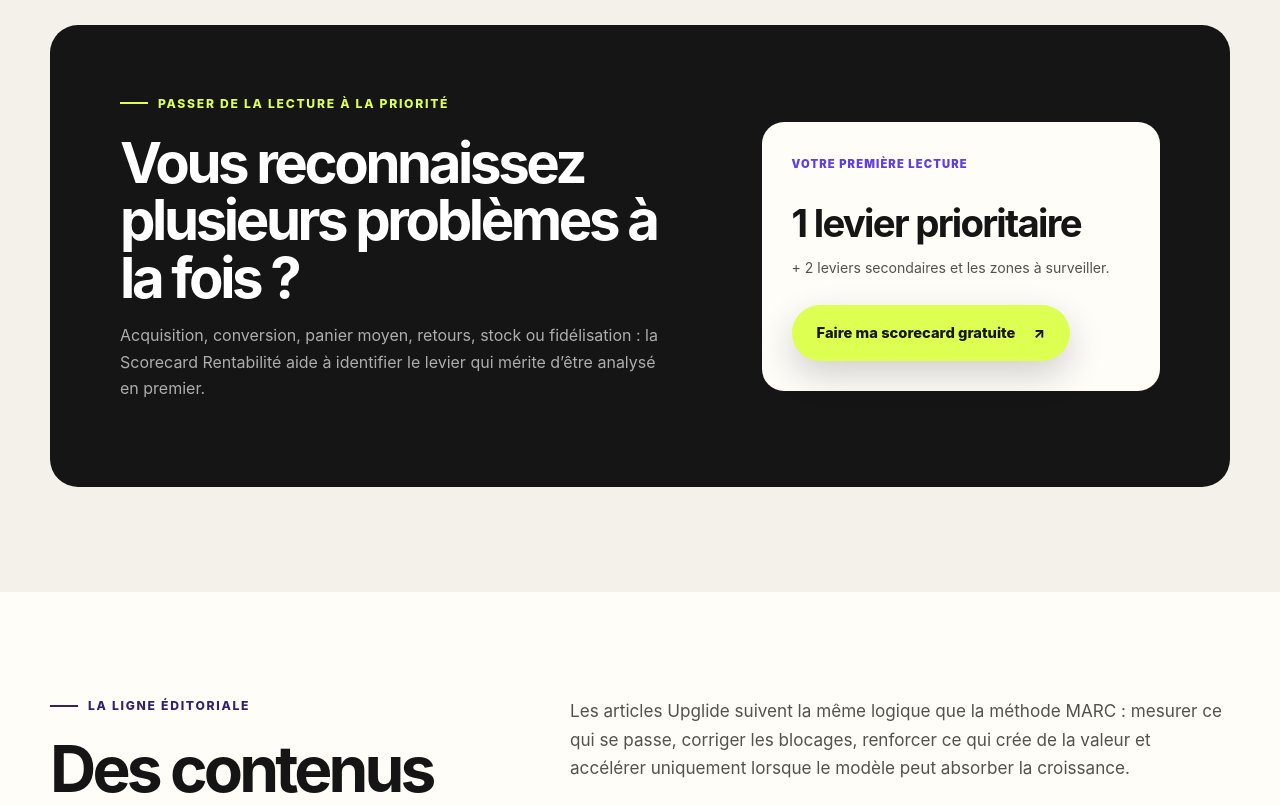
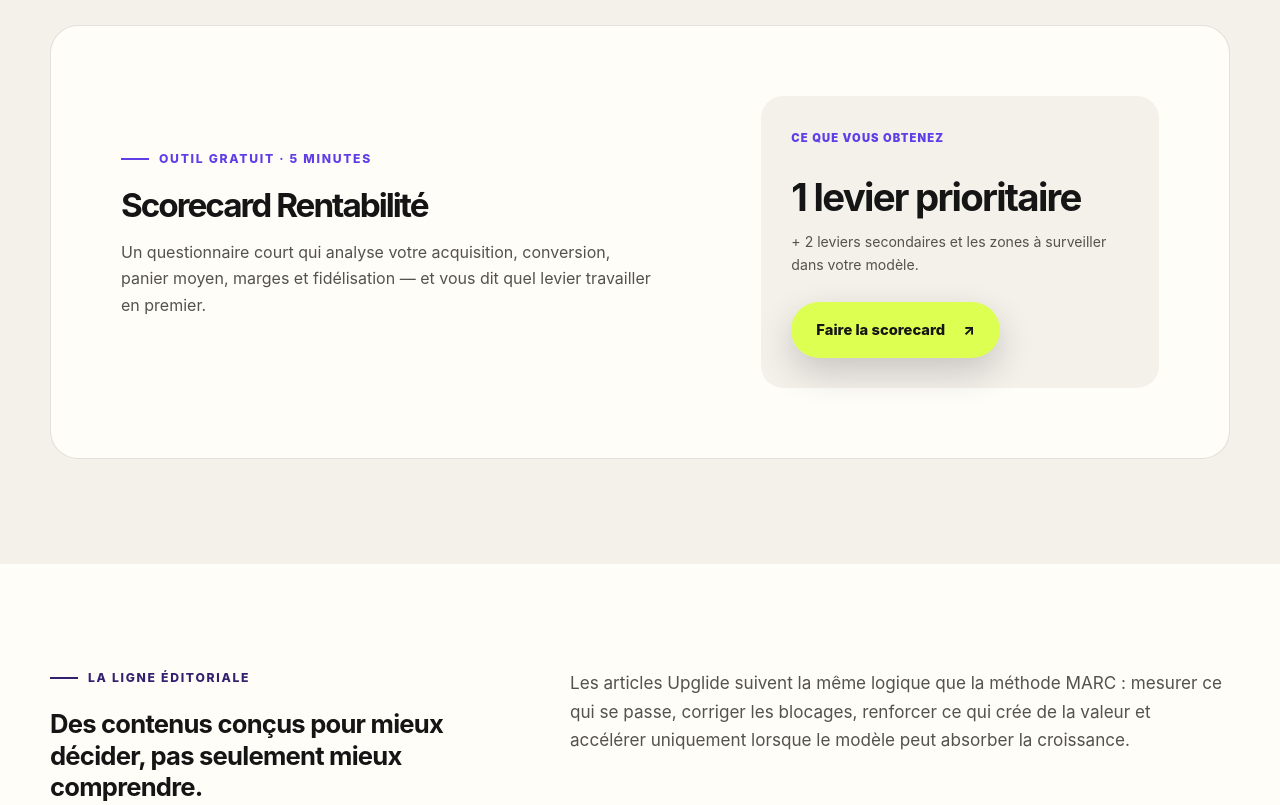
Before and after one commit to bibzille-crypto/upglide-site, a website: page blog.html in a window 1280 px wide. Shown: the part 3180-3985 px from the top of the page. Drawn offline with Linux system fonts and the light colour scheme.

Commit message:
fix: h2 ligne éditoriale réduit + scorecard CTA fond clair + wording clair

```diff
--- a/blog.html
+++ b/blog.html
@@ -49,6 +49,17 @@
       /* ── Article mis en avant ── */
       .featured-post-copy h3 { font-size: clamp(1.7rem, 3.2vw, 3.2rem); line-height: 1.08; letter-spacing: -.05em; }
       .featured-post-copy > p:not(.post-meta) { font-size: .95rem; line-height: 1.6; }
+
+      /* ── Section "La ligne éditoriale" : h2 trop grand via héritage global ── */
+      .page-lead h2 { font-size: clamp(1.35rem, 2vw, 1.75rem) !important; letter-spacing: -.03em; line-height: 1.22; font-weight: 700; }
+      .page-lead > div > p:not(.eyebrow) { font-size: .88rem; }
+
+      /* ── Scorecard CTA : fond clair, texte foncé ── */
+      .blog-scorecard-card { background: var(--paper) !important; color: var(--ink) !important; border: 1px solid rgba(21,21,21,.12); }
+      .blog-scorecard-card .eyebrow { color: #5f3ee8 !important; }
+      .blog-scorecard-card h2 { color: var(--ink); font-size: clamp(1.6rem, 2.6vw, 2.4rem) !important; }
+      .blog-scorecard-card > div:first-child > p:not(.eyebrow) { color: var(--ink-soft) !important; }
+      .blog-scorecard-result { background: var(--cream) !important; }
     </style>
     <script type="application/ld+json">
       {
@@ -360,18 +371,18 @@
       <section class="page-section blog-scorecard-section">
         <div class="shell blog-scorecard-card">
           <div>
-            <p class="eyebrow"><span></span> Passer de la lecture à la priorité</p>
-            <h2>Vous reconnaissez plusieurs problèmes à la fois ?</h2>
+            <p class="eyebrow"><span></span> Outil gratuit · 5 minutes</p>
+            <h2>Scorecard Rentabilité</h2>
             <p>
-              Acquisition, conversion, panier moyen, retours, stock ou fidélisation : la Scorecard
-              Rentabilité aide à identifier le levier qui mérite d’être analysé en premier.
+              Un questionnaire court qui analyse votre acquisition, conversion, panier moyen,
+              marges et fidélisation — et vous dit quel levier travailler en premier.
             </p>
           </div>
           <div class="blog-scorecard-result">
-            <span>Votre première lecture</span>
+            <span>Ce que vous obtenez</span>
             <strong>1 levier prioritaire</strong>
-            <p>+ 2 leviers secondaires et les zones à surveiller.</p>
-            <a class="button button-primary" href="scorecard.html">Faire ma scorecard gratuite <span aria-hidden="true">↗</span></a>
+            <p>+ 2 leviers secondaires et les zones à surveiller dans votre modèle.</p>
+            <a class="button button-primary" href="scorecard.html">Faire la scorecard <span aria-hidden="true">↗</span></a>
           </div>
         </div>
       </section>
```
